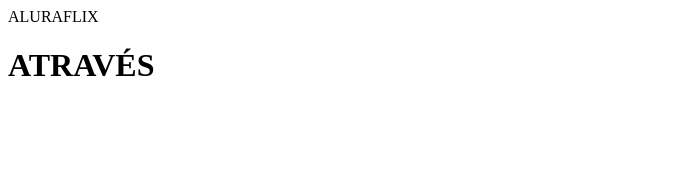
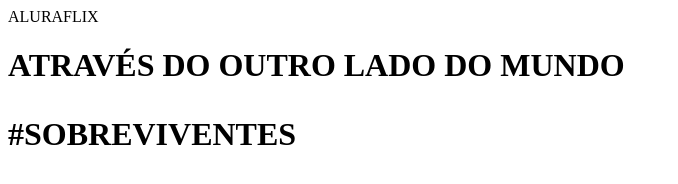
Before and after one commit to emerson975/1-site-, a plain HTML site: page index.html in a window 1280 px wide. Shown: the whole page, without its empty margins (0-678 px from the left). Drawn offline with Linux system fonts and the light colour scheme.

Commit message:
Add files via upload

```diff
--- a/index.html
+++ b/index.html
@@ -3,4 +3,9 @@
 <header>ALURAFLIX</header>
 
 
-<h1>ATRAVÉS
+<h1>ATRAVÉS DO OUTRO LADO DO MUNDO
+    <P>#SOBREVIVENTES</P>
+
+
+
+    <iframe width="560" height="315" src="https://www.youtube.com/embed"
```
